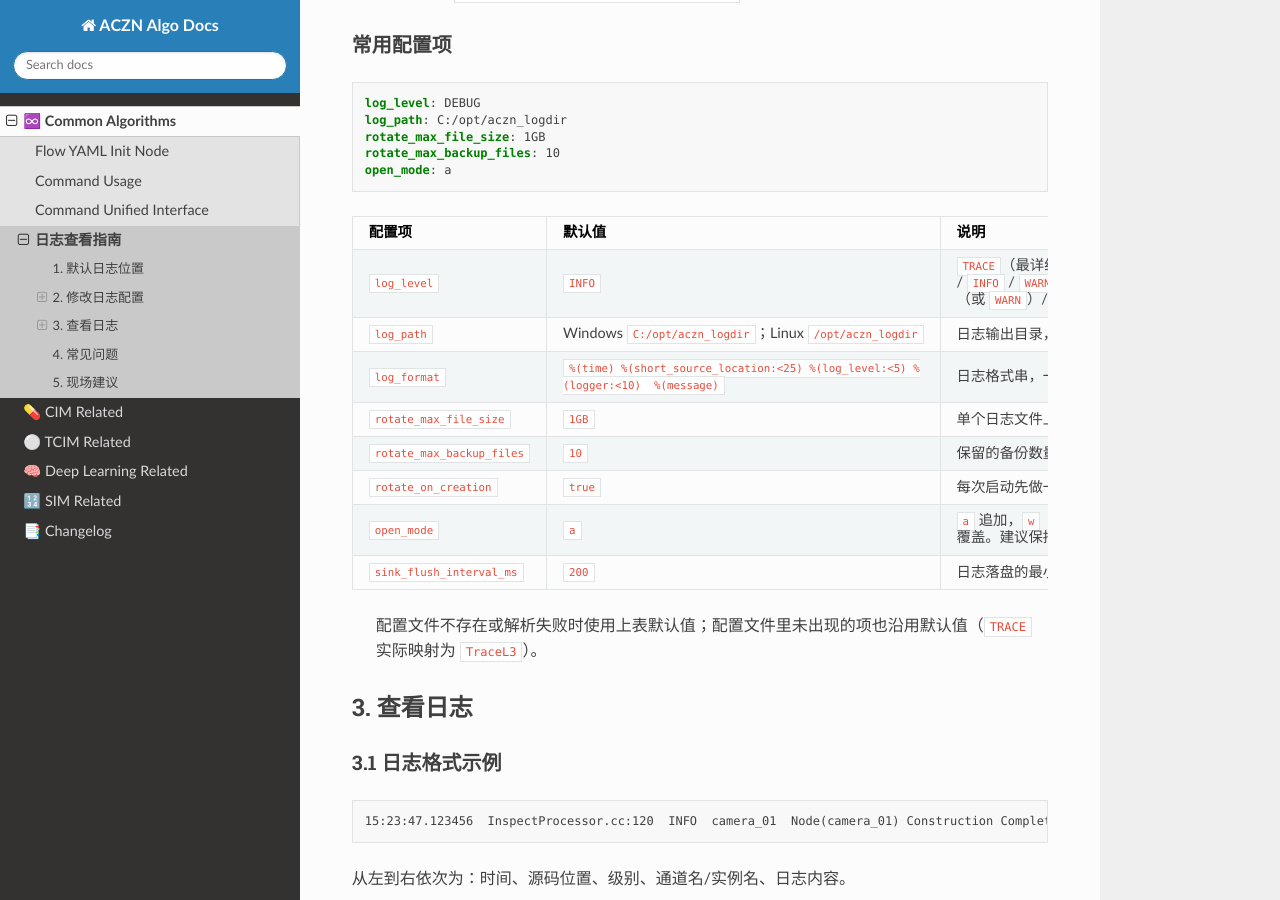
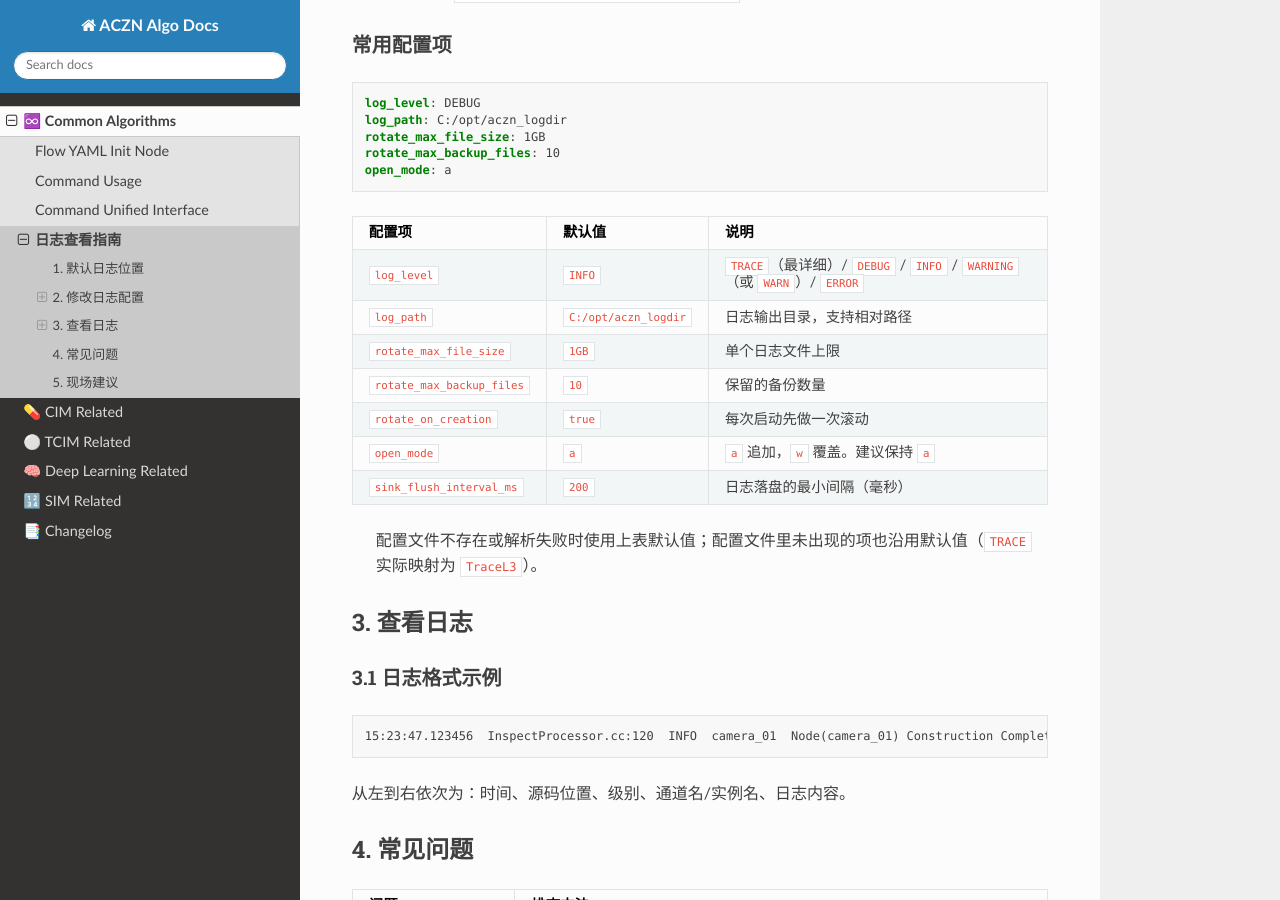
Before and after one commit to pejoypan/aczn-algo-docs, a Sphinx documentation site: the page built from docs/source/common/log-viewing-guide.md, in a window 1280 px wide and 900 px high, scrolled down 768 px. Built offline with Sphinx 7.4.7 and the Read the Docs theme 3.1.0, drawn with Linux system fonts in a browser that asks for light colours.

Commit message:
update log-viewing-guide.md

```diff
--- a/docs/source/common/log-viewing-guide.md
+++ b/docs/source/common/log-viewing-guide.md
@@ -40,8 +40,7 @@ open_mode: a
 | 配置项 | 默认值 | 说明 |
 |--------|--------|------|
 | `log_level` | `INFO` | `TRACE`（最详细）/ `DEBUG` / `INFO` / `WARNING`（或 `WARN`）/ `ERROR` |
-| `log_path` | Windows `C:/opt/aczn_logdir`；Linux `/opt/aczn_logdir` | 日志输出目录，支持相对路径 |
-| `log_format` | `%(time) %(short_source_location:<25) %(log_level:<5) %(logger:<10)  %(message)` | 日志格式串，一般无需修改 |
+| `log_path` | `C:/opt/aczn_logdir`| 日志输出目录，支持相对路径 |
 | `rotate_max_file_size` | `1GB` | 单个日志文件上限 |
 | `rotate_max_backup_files` | `10` | 保留的备份数量 |
 | `rotate_on_creation` | `true` | 每次启动先做一次滚动 |
```
